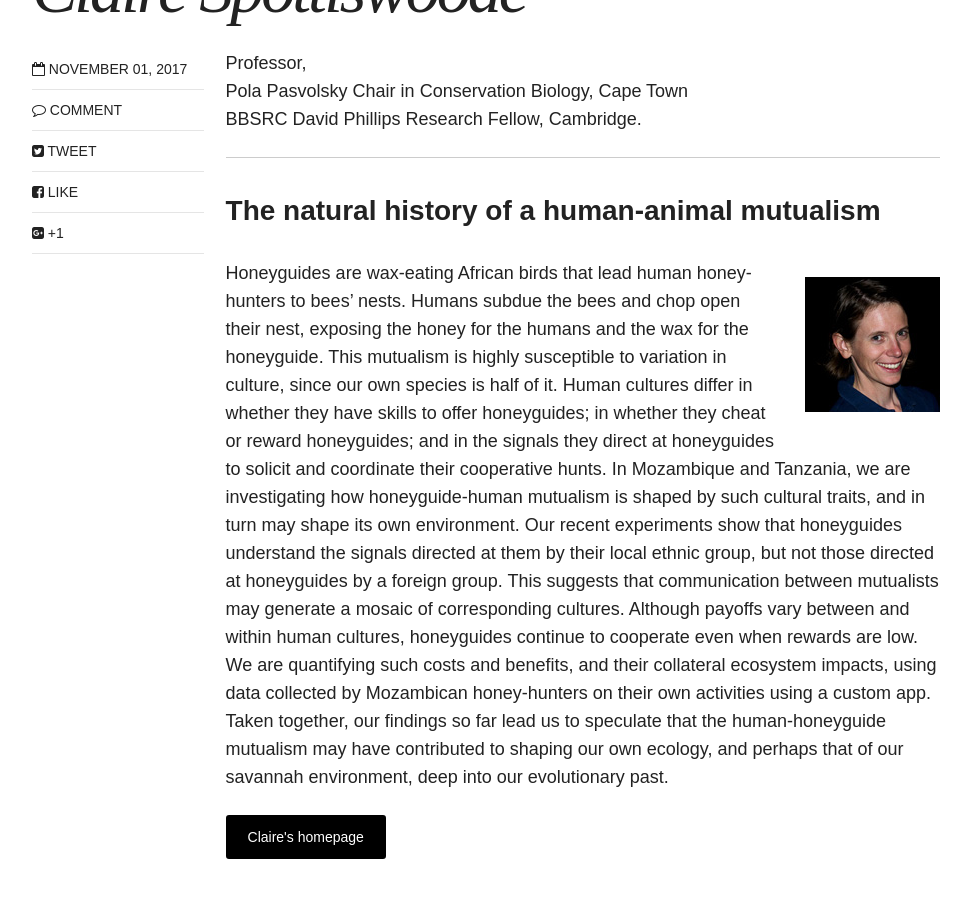
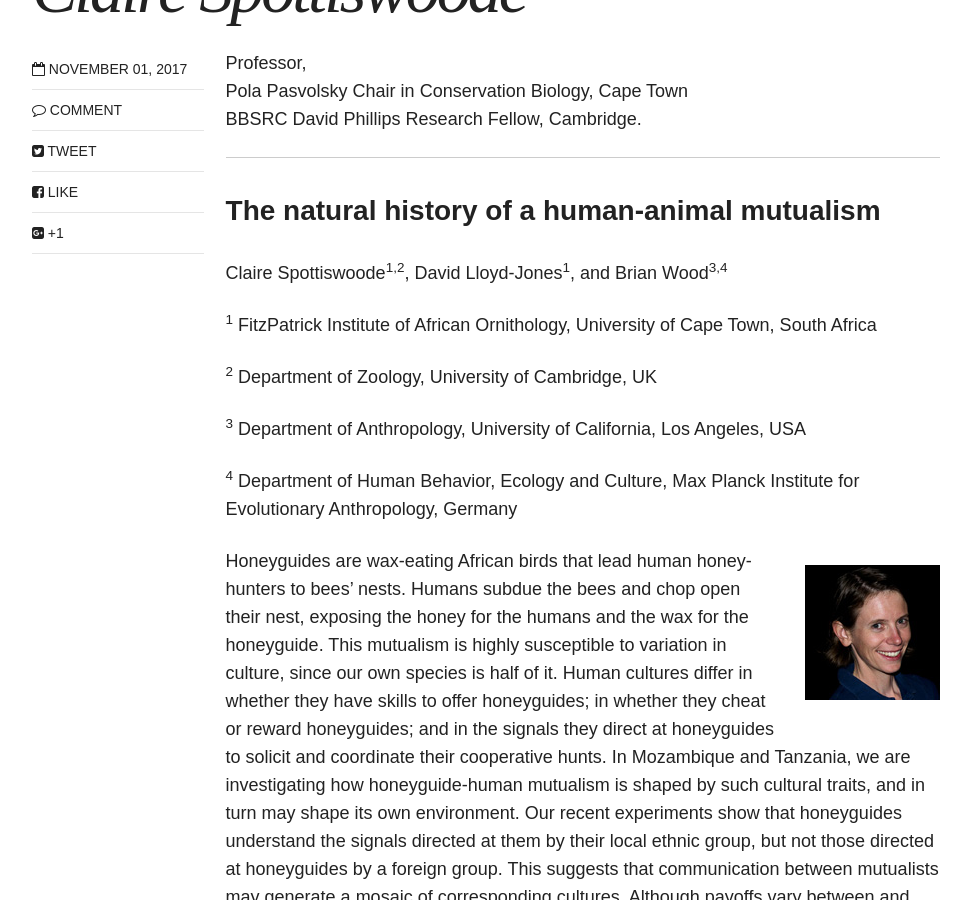
Before and after one commit to bionomics/bionomics, a Jekyll site: the page built from _posts/articles/2017-11-01-claire-spottiswoode.md, in a window 1280 px wide and 900 px high, scrolled down 579 px. Shown: the whole window, without its empty margins (154-1125 px from the left). Built offline with Jekyll 4.4.1, drawn with Linux system fonts in a browser that asks for light colours; nearby versions of some CDN libraries; comment, search, counter and statistics services are not loaded.

Commit message:
abstract edits and fixes

```diff
--- a/_posts/articles/2017-11-01-claire-spottiswoode.md
+++ b/_posts/articles/2017-11-01-claire-spottiswoode.md
@@ -18,6 +18,16 @@ BBSRC David Phillips Research Fellow, Cambridge.
 
 ### The natural history of a human-animal mutualism
 
+Claire Spottiswoode<sup>1,2</sup>, David Lloyd-Jones<sup>1</sup>, and Brian Wood<sup>3,4</sup>
+
+<sup>1</sup> FitzPatrick Institute of African Ornithology, University of Cape Town, South Africa
+
+<sup>2</sup> Department of Zoology, University of Cambridge, UK
+
+<sup>3</sup> Department of Anthropology, University of California, Los Angeles, USA
+
+<sup>4</sup> Department of Human Behavior, Ecology and Culture, Max Planck Institute for Evolutionary Anthropology, Germany
+
 <!-- Lorem ipsum dolor sit amet, test link adipiscing elit. **This is strong**. Nullam dignissim convallis est. Quisque aliquam. -->
 
 ![Smithsonian Image]({{ site.url }}/images/claire-spottiswoode.jpg)
```
Also changed, not shown: _posts/articles/2017-11-01-erol-akcay.md (+2 -1 lines).
